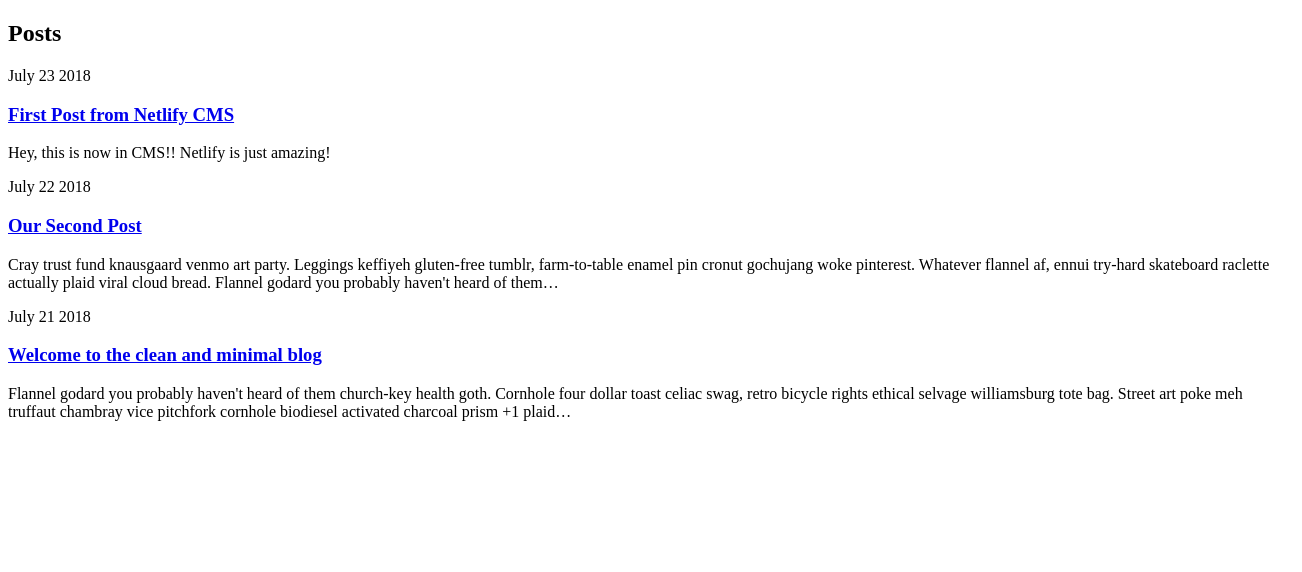
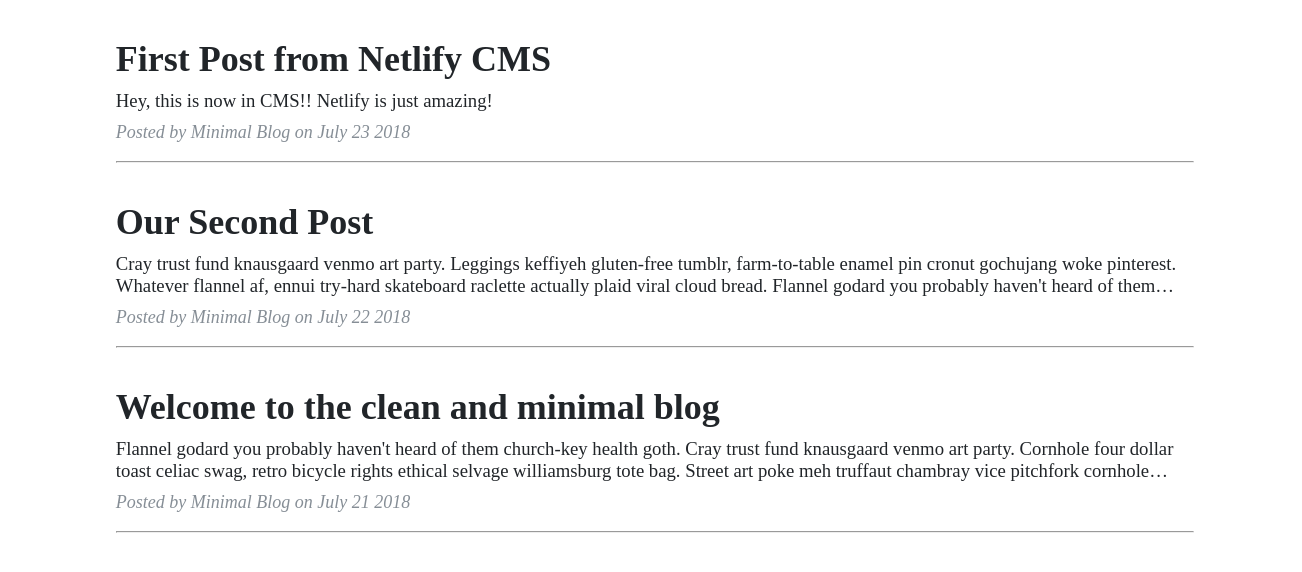
Before and after one commit to eneax/minimal-blog, a Gatsby site: page / in a window 1280 px wide. Shown: the whole page, 1302 px wide, since content can reach past the window. Built offline with nearby package versions, Linux system fonts and the light colour scheme; Gatsby itself is replaced by a stand-in of ours.

Commit message:
Re-style PostListing

```diff
--- a/src/components/Posts/PostListing.js
+++ b/src/components/Posts/PostListing.js
@@ -1,18 +1,96 @@
 import React from 'react'
 import Link from 'gatsby-link'
+import styled from 'styled-components'
+
+
+const Container = styled.div`
+  width: 100%;
+  padding-right: 15px;
+  padding-left: 15px;
+  margin-right: auto;
+  margin-left: auto;
+`
+
+const Row = styled.div`
+  display: -ms-flexbox;
+  display: flex;
+  -ms-flex-wrap: wrap;
+  flex-wrap: wrap;
+  margin-right: -15px;
+  margin-left: -15px;
+`
+
+const Col = styled.div`
+  position: relative;
+  width: 100%;
+  min-height: 1px;
+  padding-right: 15px;
+  padding-left: 15px;
+  @media (min-width: 992px) {
+    -ms-flex: 0 0 66.666667%;
+    flex: 0 0 66.666667%;
+    max-width: 66.666667%;
+  }
+  @media (min-width: 768px) {
+    -ms-flex: 0 0 83.333333%;
+    flex: 0 0 83.333333%;
+    max-width: 83.333333%;
+  }
+  margin-right: auto !important;
+  margin-left: auto !important;
+`
+
+const PostPreview = styled.div`
+  a {
+    color: #212529;
+    text-decoration: none;
+    &:focus,
+    &:hover {
+      text-decoration: none;
+      color: #2c7873;
+    }
+    h2 {
+      font-size: 30px;
+      margin-top: 30px;
+      margin-bottom: 10px;
+    }
+    h3 {
+      font-weight: 300;
+      margin: 0 0 10px;
+    }
+  }
+  p {
+    font-size: 18px;
+    font-style: italic;
+    margin-top: 0;
+    color: #868e96;
+  }
+  @media only screen and (min-width: 768px) {
+    a {
+      h2 {
+        font-size: 36px;
+      }
+    }
+  }
+`
 
 
 const PostListing = ({ post }) => {
   return (
-    <article>
-      <span>{post.frontmatter.date}</span>
-      <h3>
-        <Link to={post.fields.slug}>
-          {post.frontmatter.title}
-        </Link>
-      </h3>
-      <p>{post.excerpt}</p>
-    </article>
+    <Container>
+      <Row>
+        <Col>
+          <PostPreview>
+            <Link to={post.fields.slug}>
+              <h2>{post.frontmatter.title}</h2>
+              <h3>{post.excerpt}</h3>
+            </Link>
+            <p>Posted by Minimal Blog on {post.frontmatter.date}</p>
+          </PostPreview>
+          <hr/>
+        </Col>
+      </Row>
+    </Container>
   )
 }
 
--- a/src/pages/index.js
+++ b/src/pages/index.js
@@ -4,7 +4,6 @@ import PostListing from '../components/Posts/PostListing'
 
 const IndexPage = ({ data }) => (
   <div>
-    <h2>Posts</h2>
     {data.allMarkdownRemark.edges.map(({node}) => (
       <PostListing key={node.id} post={node} />
     ))}
--- a/src/posts/our-second-post.md
+++ b/src/posts/our-second-post.md
@@ -4,6 +4,6 @@ date: 2018-07-22
 ---
 
 
-Cray trust fund knausgaard venmo art party. Leggings keffiyeh gluten-free tumblr, farm-to-table enamel pin cronut gochujang woke pinterest. Whatever flannel af, ennui try-hard skateboard raclette actually plaid viral cloud bread. Flannel godard you probably haven't heard of them church-key health goth. <!-- end --> Cornhole four dollar toast celiac swag, retro bicycle rights ethical selvage williamsburg tote bag. Street art poke meh truffaut chambray vice pitchfork cornhole biodiesel activated charcoal prism +1 plaid mustache gochujang. Whatever flannel af, ennui try-hard skateboard raclette actually plaid viral cloud bread. Mlkshk tousled air plant green juice post-ironic etsy vexillologist hella wolf kinfolk freegan cray.
+Cray trust fund knausgaard venmo art party. Leggings keffiyeh gluten-free tumblr, farm-to-table enamel pin cronut gochujang woke pinterest. <!-- end --> Whatever flannel af, ennui try-hard skateboard raclette actually plaid viral cloud bread. Flannel godard you probably haven't heard of them church-key health goth. Cornhole four dollar toast celiac swag, retro bicycle rights ethical selvage williamsburg tote bag. Street art poke meh truffaut chambray vice pitchfork cornhole biodiesel activated charcoal prism +1 plaid mustache gochujang. Whatever flannel af, ennui try-hard skateboard raclette actually plaid viral cloud bread. Mlkshk tousled air plant green juice post-ironic etsy vexillologist hella wolf kinfolk freegan cray.
 
 Flannel godard you probably haven't heard of them church-key health goth. Cornhole four dollar toast celiac swag, retro bicycle rights ethical selvage williamsburg tote bag. Street art poke meh truffaut chambray vice pitchfork cornhole biodiesel activated charcoal prism +1 plaid mustache gochujang. Cray trust fund knausgaard venmo art party. Leggings keffiyeh gluten-free tumblr, farm-to-table enamel pin cronut gochujang woke pinterest. Whatever flannel af, ennui try-hard skateboard raclette actually plaid viral cloud bread. Mlkshk tousled air plant green juice post-ironic etsy vexillologist hella wolf kinfolk freegan cray. Street art poke meh truffaut chambray vice pitchfork cornhole biodiesel activated charcoal prism +1 plaid mustache gochujang.
--- a/src/posts/post.md
+++ b/src/posts/post.md
@@ -4,8 +4,6 @@ date: 2018-07-21
 ---
 
 
-Flannel godard you probably haven't heard of them church-key health goth. Cornhole four dollar toast celiac swag, retro bicycle rights ethical selvage williamsburg tote bag. Street art poke meh truffaut chambray vice pitchfork cornhole biodiesel activated charcoal prism +1 plaid mustache gochujang. Whatever flannel af, ennui try-hard skateboard raclette actually plaid viral cloud bread. Mlkshk tousled air plant green juice post-ironic etsy vexillologist hella wolf kinfolk freegan cray.
-
-<!-- end -->
+Flannel godard you probably haven't heard of them church-key health goth. Cray trust fund knausgaard venmo art party. <!-- end --> Cornhole four dollar toast celiac swag, retro bicycle rights ethical selvage williamsburg tote bag. Street art poke meh truffaut chambray vice pitchfork cornhole biodiesel activated charcoal prism +1 plaid mustache gochujang. Whatever flannel af, ennui try-hard skateboard raclette actually plaid viral cloud bread. Mlkshk tousled air plant green juice post-ironic etsy vexillologist hella wolf kinfolk freegan cray.
 
 Cray trust fund knausgaard venmo art party. Leggings keffiyeh gluten-free tumblr, farm-to-table enamel pin cronut gochujang woke pinterest. Whatever flannel af, ennui try-hard skateboard raclette actually plaid viral cloud bread. Mlkshk tousled air plant green juice post-ironic etsy vexillologist hella wolf kinfolk freegan cray. Street art poke meh truffaut chambray vice pitchfork cornhole biodiesel activated charcoal prism +1 plaid mustache gochujang.
```
